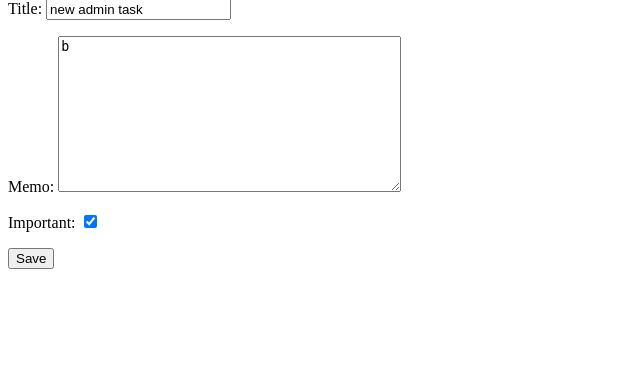
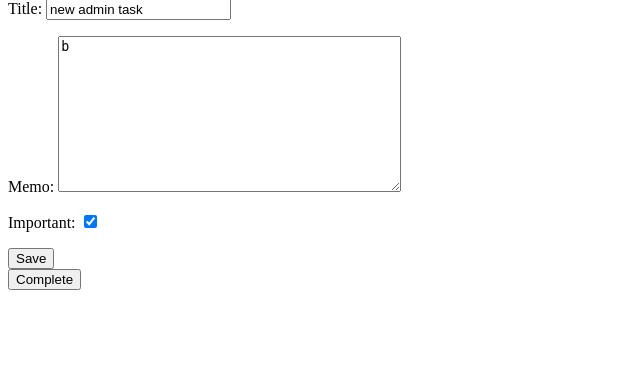
Before and after one commit to KoTBegemoTT/Todo_Woo, a Django app: page /todos/8 in a window 1280 px wide. Shown: the part 129-498 px from the top of the page, without its empty margins (0-640 px from the left). Run offline with Django 4.2, Linux system fonts and the light colour scheme; a user stored in the database is signed in; data comes from the database, SQL or seed files in the repository; both versions use the stored data as it was after the commit.

Commit message:
add complete todo posibility

```diff
--- a/ToDo/urls.py
+++ b/ToDo/urls.py
@@ -25,5 +25,6 @@ urlpatterns = [
     path('logout/', views.logout_user, name='logout_user'),
     path('todos/', views.current_todos, name='current_todos'),
     path('todos/<int:pk>', views.view_todo, name='view_todo'),
+    path('todos/<int:pk>/complete', views.complete_todo, name='complete_todo'),
     path('create/', views.create_todo, name='create_todo')
 ]
--- a/ToDoApp/templates/ToDoApp/current_todo.html
+++ b/ToDoApp/templates/ToDoApp/current_todo.html
@@ -13,6 +13,11 @@
     {{form.as_p}}
     <button type="submit">Save</button>
 </form>
+
+<form method="POST" action="{% url 'complete_todo' todo.id %}">
+    {% csrf_token %}
+    <button type="submit">Complete</button>
+</form>
 {% endblock %}
 </body>
 </html>
--- a/ToDoApp/views.py
+++ b/ToDoApp/views.py
@@ -1,3 +1,4 @@
+from django.utils import timezone
 from django.contrib.auth import login, logout, authenticate
 from django.shortcuts import render, redirect, get_object_or_404
 from django.contrib.auth.forms import UserCreationForm, AuthenticationForm
@@ -75,10 +76,22 @@ def view_todo(request, pk):
     if request.method == 'GET':
         return render(request, 'ToDoApp/current_todo.html', context={'todo': todo, 'form': form})
     elif request.method == 'POST':
-        todo = TodoForm(request.POST, instance=todo)
-        if todo.is_valid():
-            todo.save()
-            return render(request, 'ToDoApp/current_todo.html', context={'todo': todo, 'form': todo})
-        else:
-            return render(request, 'ToDoApp/current_todo.html',
-                          context={'todo': todo, 'form': todo, 'error': 'bad info'})
+        return update_todo(request, todo)
+
+
+def update_todo(request, todo):
+    todo = TodoForm(request.POST, instance=todo)
+    if todo.is_valid():
+        todo.save()
+        return render(request, 'ToDoApp/current_todo.html', context={'todo': todo, 'form': todo})
+    else:
+        return render(request, 'ToDoApp/current_todo.html',
+                      context={'todo': todo, 'form': todo, 'error': 'bad info'})
+
+
+def complete_todo(request, pk):
+    if request.method == 'POST':
+        todo = get_object_or_404(Todo, id=pk, user=request.user)
+        todo.date_completion = timezone.now()
+        todo.save()
+        return redirect('current_todos')
```
Also changed, not shown: db.sqlite3.
